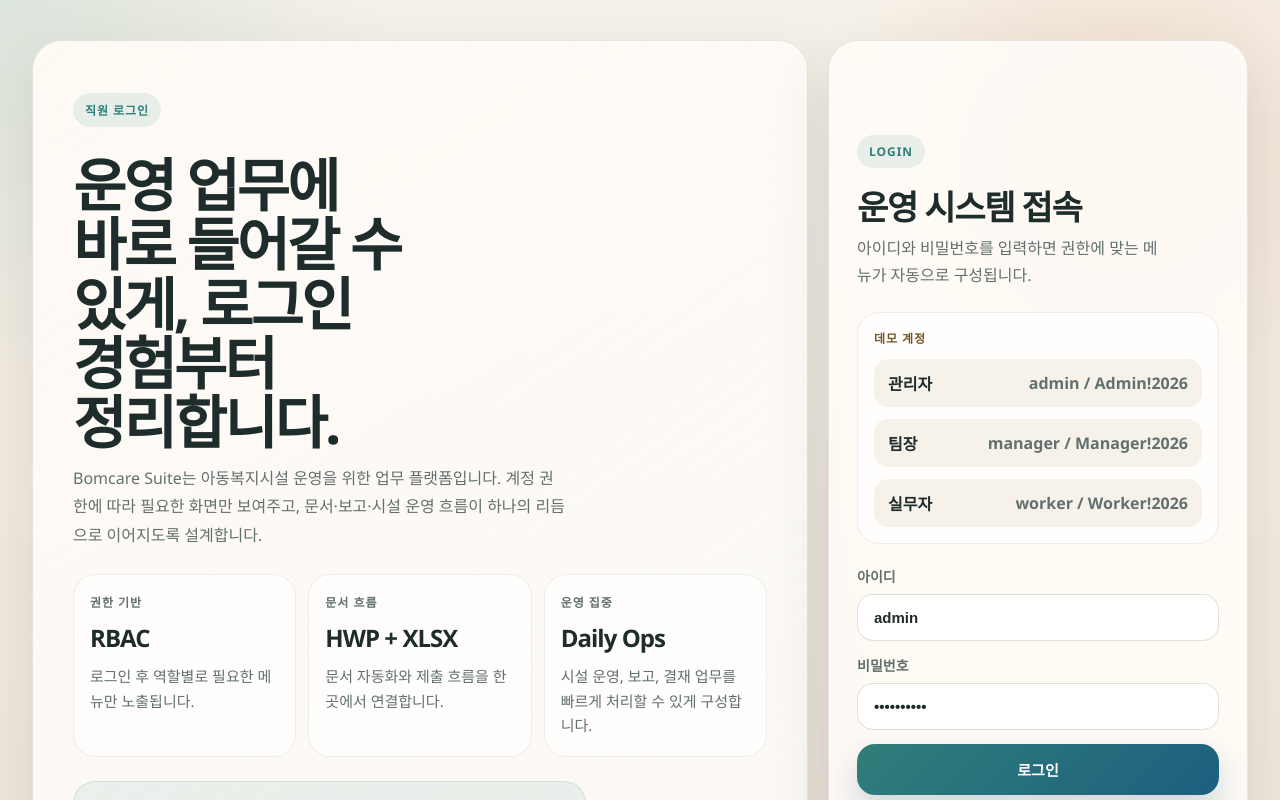
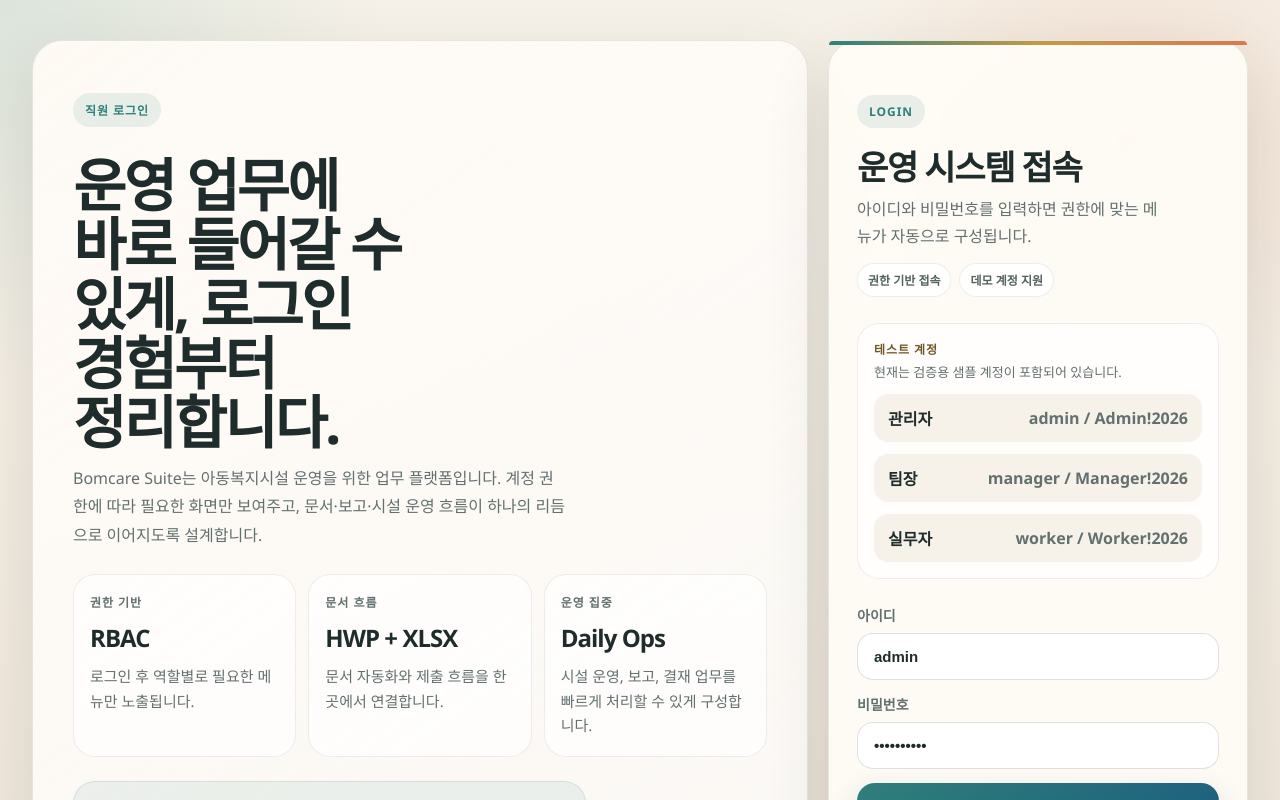
Before and after one commit to kingwabg/sc, a Next.js app in the folder bomcare-suite/apps/web/: page /login in a window 1280 px wide. Shown: the top 800 px of the page. Built offline with nearby package versions, Linux system fonts and the light colour scheme.

Commit message:
style: polish login page for production feel

```diff
--- a/bomcare-suite/apps/web/app/login/login.module.css
+++ b/bomcare-suite/apps/web/app/login/login.module.css
@@ -135,8 +135,9 @@
 }
 
 .card {
+  position: relative;
   padding: 28px;
-  background: rgba(255, 252, 247, 0.88);
+  background: rgba(255, 252, 247, 0.92);
   backdrop-filter: blur(14px);
   display: flex;
   flex-direction: column;
@@ -144,9 +145,19 @@
   gap: 22px;
 }
 
+.card::before {
+  content: "";
+  position: absolute;
+  inset: 0 0 auto 0;
+  height: 4px;
+  border-radius: 30px 30px 0 0;
+  background: linear-gradient(90deg, #2f7f7a, #c49b45, #d97852);
+}
+
 .cardHeader {
   display: grid;
   gap: 10px;
+  padding-bottom: 4px;
 }
 
 .cardTitle {
@@ -164,6 +175,25 @@
   line-height: 1.7;
 }
 
+.metaRow {
+  display: flex;
+  flex-wrap: wrap;
+  gap: 8px;
+  margin-top: 2px;
+}
+
+.metaChip {
+  display: inline-flex;
+  align-items: center;
+  padding: 7px 10px;
+  border-radius: 999px;
+  border: 1px solid rgba(31, 44, 44, 0.08);
+  background: rgba(255, 255, 255, 0.8);
+  color: #546261;
+  font-size: 12px;
+  font-weight: 700;
+}
+
 .demoBox {
   display: grid;
   gap: 12px;
@@ -173,12 +203,23 @@
   border: 1px solid rgba(31, 44, 44, 0.08);
 }
 
+.demoHeader {
+  display: grid;
+  gap: 4px;
+}
+
 .demoTitle {
   font-size: 12px;
   font-weight: 800;
   letter-spacing: 0.08em;
   text-transform: uppercase;
   color: #735826;
+}
+
+.demoCaption {
+  font-size: 13px;
+  line-height: 1.55;
+  color: #62706f;
 }
 
 .demoItem {
@@ -204,6 +245,7 @@
 .form {
   display: grid;
   gap: 14px;
+  padding-top: 4px;
 }
 
 .field {
@@ -256,6 +298,11 @@
   cursor: pointer;
   box-shadow: 0 14px 30px rgba(29, 95, 127, 0.22);
   transition: transform 0.18s ease, box-shadow 0.18s ease, opacity 0.18s ease;
+}
+
+.submit:focus-visible {
+  outline: none;
+  box-shadow: 0 0 0 4px rgba(47, 127, 122, 0.14), 0 14px 30px rgba(29, 95, 127, 0.22);
 }
 
 .submit:hover {
--- a/bomcare-suite/apps/web/app/login/page.tsx
+++ b/bomcare-suite/apps/web/app/login/page.tsx
@@ -58,10 +58,9 @@ export default function LoginPage() {
           </div>
 
           <div className={styles.noteBox}>
-            <strong className={styles.noteTitle}>로그인 화면 개선 방향</strong>
+            <strong className={styles.noteTitle}>운영 접속 가이드</strong>
             <p className={styles.noteText}>
-              소개용 문구와 실제 접속 행동을 분리해서, 첫 화면은 신뢰감 있게 보이고 입력 흐름은 더 빠르게
-              처리되도록 정리했습니다.
+              소개 영역은 서비스 성격을 보여주고, 로그인 카드는 빠른 접속 행동에만 집중하도록 분리했습니다.
             </p>
           </div>
         </section>
@@ -71,10 +70,17 @@ export default function LoginPage() {
             <p className={styles.eyebrow}>Login</p>
             <h2 className={styles.cardTitle}>운영 시스템 접속</h2>
             <p className={styles.helper}>아이디와 비밀번호를 입력하면 권한에 맞는 메뉴가 자동으로 구성됩니다.</p>
+            <div className={styles.metaRow}>
+              <span className={styles.metaChip}>권한 기반 접속</span>
+              <span className={styles.metaChip}>데모 계정 지원</span>
+            </div>
           </header>
 
           <div className={styles.demoBox}>
-            <strong className={styles.demoTitle}>데모 계정</strong>
+            <div className={styles.demoHeader}>
+              <strong className={styles.demoTitle}>테스트 계정</strong>
+              <span className={styles.demoCaption}>현재는 검증용 샘플 계정이 포함되어 있습니다.</span>
+            </div>
             {demoAccounts.map((account) => (
               <div key={account.label} className={styles.demoItem}>
                 <span className={styles.demoKey}>{account.label}</span>
@@ -114,7 +120,7 @@ export default function LoginPage() {
           </form>
 
           <p className={styles.footerNote}>
-            현재는 데모용 계정 예시가 노출되어 있으며, 추후 실서비스 단계에서는 보안 정책에 맞게 별도 처리할 수
+            운영 계정 정책, 비밀번호 재설정, 2차 인증 등은 추후 실서비스 보안 기준에 맞춰 단계적으로 연결할 수
             있습니다.
           </p>
         </article>
```
